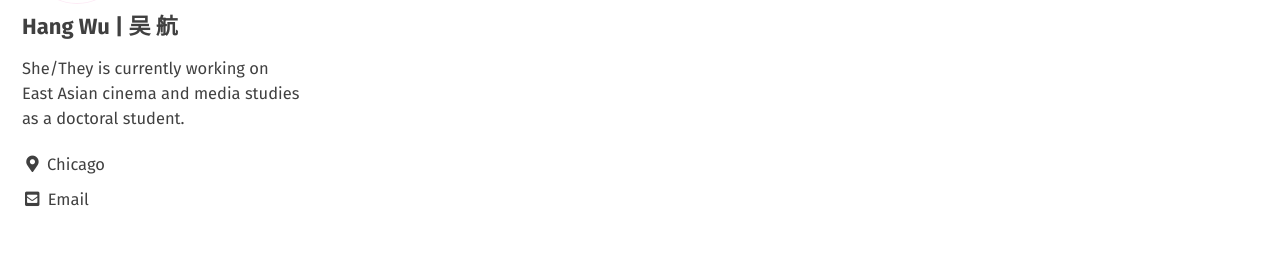
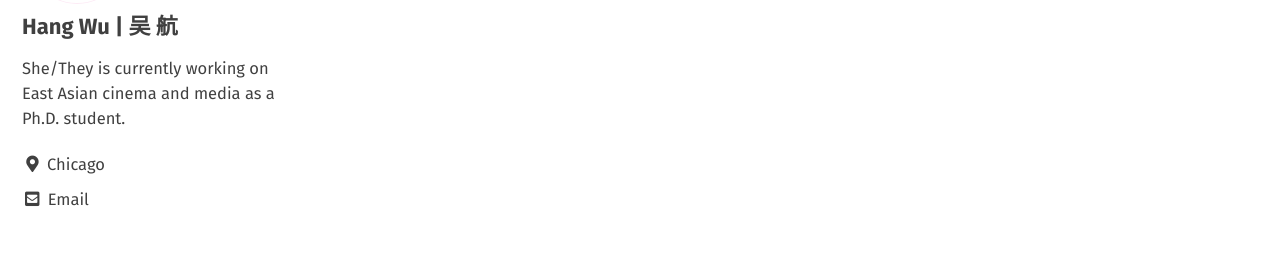
Before and after one commit to hangwu12/homepage, a Jekyll site: the page built from _pages/tag-archive.md, in a window 1280 px wide. Shown: the part 229-505 px from the top of the page. Built offline with Jekyll 4.4.1, drawn with Linux system fonts in a browser that asks for light colours; cached includes are drawn as plain includes.

Commit message:
Update _config.yml

```diff
--- a/_config.yml
+++ b/_config.yml
@@ -106,7 +106,7 @@ analytics:
 author:
   name             : "Hang Wu | 吴 航"
   avatar           : "/assets/images/selfie.png" # path of avatar image, e.g. "/assets/images/bio-photo.jpg"
-  bio              : "She/They is currently working on East Asian cinema and media studies as a doctoral student."
+  bio              : "She/They is currently working on East Asian cinema and media as a Ph.D. student."
 
   location         : "Chicago"
   # email            :
```
